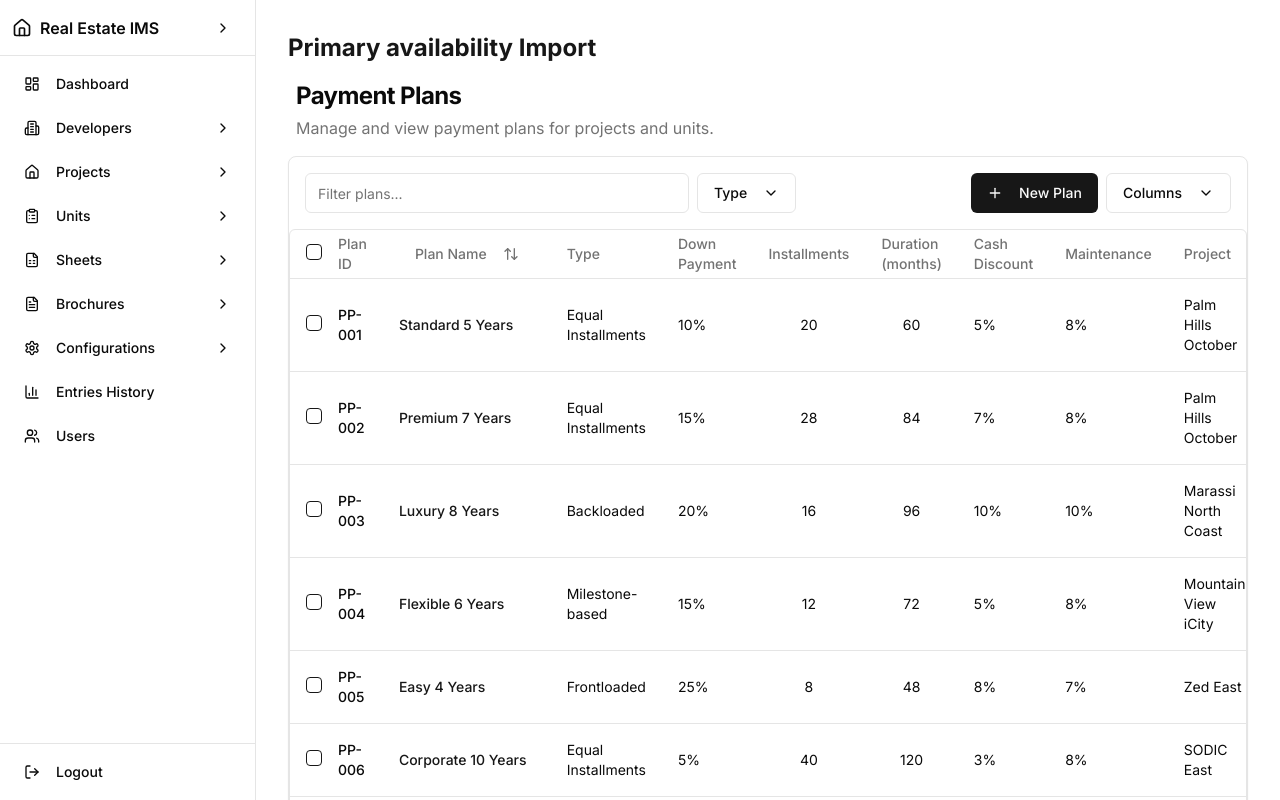
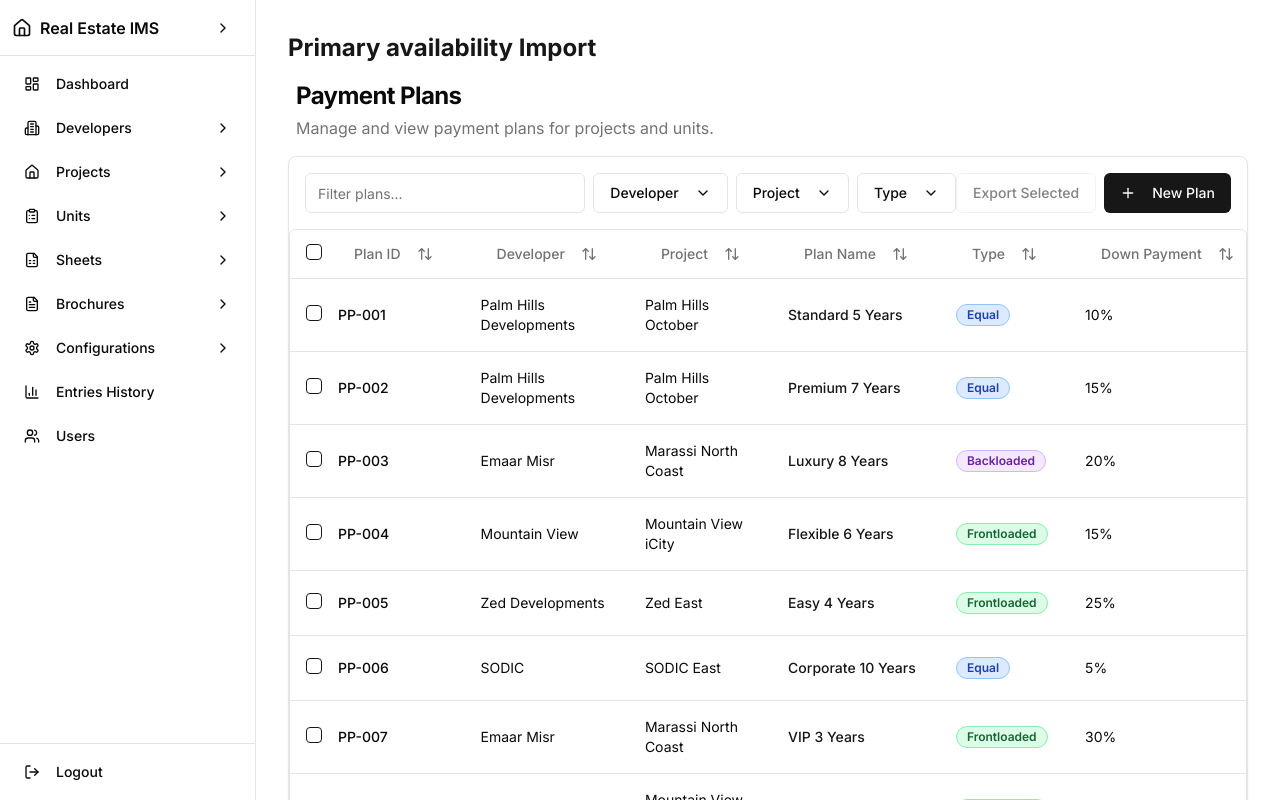
Before and after one commit to ezzhassan97/IMS_V0, a Next.js app: page /payment-plans in a window 1280 px wide. Shown: the top 800 px of the page. Built offline with nearby package versions, Linux system fonts and the light colour scheme.

Commit message:
refactor: restrict payment plan type to specific values
Remove dynamic column dropdown and update type column values

Co-authored-by: Ezz Hassan <89714476+ezzhassan97@users.noreply.github.com>

```diff
--- a/components/payment-plans/payment-plans-table.tsx
+++ b/components/payment-plans/payment-plans-table.tsx
@@ -20,7 +20,6 @@ import { Button } from "@/components/ui/button"
 import { Checkbox } from "@/components/ui/checkbox"
 import {
   DropdownMenu,
-  DropdownMenuCheckboxItem,
   DropdownMenuContent,
   DropdownMenuItem,
   DropdownMenuLabel,
@@ -38,7 +37,8 @@ const data: PaymentPlan[] = [
   {
     id: "PP-001",
     name: "Standard 5 Years",
-    type: "Equal Installments",
+    developer: "Palm Hills Developments",
+    type: "Equal",
     downPayment: 10,
     installments: 20,
     duration: 60,
@@ -47,11 +47,15 @@ const data: PaymentPlan[] = [
     clubhouseFee: 5,
     projectName: "Palm Hills October",
     status: "Active",
+    createdBy: "Ahmed Hassan",
+    createdAt: new Date(2023, 5, 15),
+    updatedAt: new Date(2023, 6, 20),
   },
   {
     id: "PP-002",
     name: "Premium 7 Years",
-    type: "Equal Installments",
+    developer: "Palm Hills Developments",
+    type: "Equal",
     downPayment: 15,
     installments: 28,
     duration: 84,
@@ -60,10 +64,14 @@ const data: PaymentPlan[] = [
     clubhouseFee: 5,
     projectName: "Palm Hills October",
     status: "Active",
+    createdBy: "Ahmed Hassan",
+    createdAt: new Date(2023, 5, 16),
+    updatedAt: new Date(2023, 6, 21),
   },
   {
     id: "PP-003",
     name: "Luxury 8 Years",
+    developer: "Emaar Misr",
     type: "Backloaded",
     downPayment: 20,
     installments: 16,
@@ -73,11 +81,15 @@ const data: PaymentPlan[] = [
     clubhouseFee: 7,
     projectName: "Marassi North Coast",
     status: "Active",
+    createdBy: "Sara Ahmed",
+    createdAt: new Date(2023, 7, 10),
+    updatedAt: new Date(2023, 8, 5),
   },
   {
     id: "PP-004",
     name: "Flexible 6 Years",
-    type: "Milestone-based",
+    developer: "Mountain View",
+    type: "Frontloaded",
     downPayment: 15,
     installments: 12,
     duration: 72,
@@ -86,10 +98,14 @@ const data: PaymentPlan[] = [
     clubhouseFee: 5,
     projectName: "Mountain View iCity",
     status: "Active",
+    createdBy: "Mohamed Ali",
+    createdAt: new Date(2023, 8, 20),
+    updatedAt: new Date(2023, 9, 15),
   },
   {
     id: "PP-005",
     name: "Easy 4 Years",
+    developer: "Zed Developments",
     type: "Frontloaded",
     downPayment: 25,
     installments: 8,
@@ -99,11 +115,15 @@ const data: PaymentPlan[] = [
     clubhouseFee: 4,
     projectName: "Zed East",
     status: "Active",
+    createdBy: "Laila Mahmoud",
+    createdAt: new Date(2023, 9, 5),
+    updatedAt: new Date(2023, 10, 10),
   },
   {
     id: "PP-006",
     name: "Corporate 10 Years",
-    type: "Equal Installments",
+    developer: "SODIC",
+    type: "Equal",
     downPayment: 5,
     installments: 40,
     duration: 120,
@@ -112,10 +132,14 @@ const data: PaymentPlan[] = [
     clubhouseFee: 5,
     projectName: "SODIC East",
     status: "Active",
+    createdBy: "Khaled Ibrahim",
+    createdAt: new Date(2023, 10, 15),
+    updatedAt: new Date(2023, 11, 20),
   },
   {
     id: "PP-007",
     name: "VIP 3 Years",
+    developer: "Emaar Misr",
     type: "Frontloaded",
     downPayment: 30,
     installments: 6,
@@ -124,12 +148,16 @@ const data: PaymentPlan[] = [
     maintenanceFee: 10,
     clubhouseFee: 7,
     projectName: "Marassi North Coast",
-    status: "Inactive",
+    status: "Hidden",
+    createdBy: "Sara Ahmed",
+    createdAt: new Date(2023, 11, 10),
+    updatedAt: new Date(2024, 0, 5),
   },
   {
     id: "PP-008",
     name: "Seasonal 5 Years",
-    type: "Milestone-based",
+    developer: "Mountain View",
+    type: "Frontloaded",
     downPayment: 20,
     installments: 10,
     duration: 60,
@@ -138,13 +166,30 @@ const data: PaymentPlan[] = [
     clubhouseFee: 5,
     projectName: "Mountain View iCity",
     status: "Active",
+    createdBy: "Mohamed Ali",
+    createdAt: new Date(2024, 0, 20),
+    updatedAt: new Date(2024, 1, 15),
   },
 ]
+
+const formatDuration = (months: number): string => {
+  const years = Math.floor(months / 12)
+  const remainingMonths = months % 12
+
+  if (years === 0) {
+    return `${remainingMonths} Month${remainingMonths !== 1 ? "s" : ""}`
+  } else if (remainingMonths === 0) {
+    return `${years} Year${years !== 1 ? "s" : ""}`
+  } else {
+    return `${years} Year${years !== 1 ? "s" : ""} ${remainingMonths} Month${remainingMonths !== 1 ? "s" : ""}`
+  }
+}
 
 export type PaymentPlan = {
   id: string
   name: string
-  type: "Equal Installments" | "Backloaded" | "Frontloaded" | "Milestone-based"
+  developer: string
+  type: "Equal" | "Backloaded" | "Frontloaded"
   downPayment: number
   installments: number
   duration: number
@@ -152,7 +197,10 @@ export type PaymentPlan = {
   maintenanceFee: number
   clubhouseFee: number
   projectName: string
-  status: "Active" | "Inactive"
+  status: "Active" | "Hidden"
+  createdBy: string
+  createdAt: Date
+  updatedAt: Date
 }
 
 export function PaymentPlansTable() {
@@ -190,8 +238,39 @@ export function PaymentPlansTable() {
     },
     {
       accessorKey: "id",
-      header: "Plan ID",
+      header: ({ column }) => {
+        return (
+          <Button variant="ghost" onClick={() => column.toggleSorting(column.getIsSorted() === "asc")}>
+            Plan ID
+            <ArrowUpDown className="ml-2 h-4 w-4" />
+          </Button>
+        )
+      },
       cell: ({ row }) => <div className="font-medium">{row.getValue("id")}</div>,
+    },
+    {
+      accessorKey: "developer",
+      header: ({ column }) => {
+        return (
+          <Button variant="ghost" onClick={() => column.toggleSorting(column.getIsSorted() === "asc")}>
+            Developer
+            <ArrowUpDown className="ml-2 h-4 w-4" />
+          </Button>
+        )
+      },
+      cell: ({ row }) => <div>{row.getValue("developer")}</div>,
+    },
+    {
+      accessorKey: "projectName",
+      header: ({ column }) => {
+        return (
+          <Button variant="ghost" onClick={() => column.toggleSorting(column.getIsSorted() === "asc")}>
+            Project
+            <ArrowUpDown className="ml-2 h-4 w-4" />
+          </Button>
+        )
+      },
+      cell: ({ row }) => <div>{row.getValue("projectName")}</div>,
     },
     {
       accessorKey: "name",
@@ -214,46 +293,106 @@ export function PaymentPlansTable() {
     },
     {
       accessorKey: "type",
-      header: "Type",
-      cell: ({ row }) => <div>{row.getValue("type")}</div>,
+      header: ({ column }) => {
+        return (
+          <Button variant="ghost" onClick={() => column.toggleSorting(column.getIsSorted() === "asc")}>
+            Type
+            <ArrowUpDown className="ml-2 h-4 w-4" />
+          </Button>
+        )
+      },
+      cell: ({ row }) => {
+        const type = row.getValue("type") as string
+        return (
+          <Badge
+            variant="outline"
+            className={
+              type === "Equal"
+                ? "bg-blue-100 text-blue-800 border-blue-300"
+                : type === "Backloaded"
+                  ? "bg-purple-100 text-purple-800 border-purple-300"
+                  : "bg-green-100 text-green-800 border-green-300"
+            }
+          >
+            {type}
+          </Badge>
+        )
+      },
     },
     {
       accessorKey: "downPayment",
-      header: "Down Payment",
+      header: ({ column }) => {
+        return (
+          <Button variant="ghost" onClick={() => column.toggleSorting(column.getIsSorted() === "asc")}>
+            Down Payment
+            <ArrowUpDown className="ml-2 h-4 w-4" />
+          </Button>
+        )
+      },
       cell: ({ row }) => <div>{row.getValue("downPayment")}%</div>,
     },
     {
-      accessorKey: "installments",
-      header: "Installments",
-      cell: ({ row }) => <div className="text-center">{row.getValue("installments")}</div>,
-    },
-    {
       accessorKey: "duration",
-      header: "Duration (months)",
-      cell: ({ row }) => <div className="text-center">{row.getValue("duration")}</div>,
-    },
-    {
-      accessorKey: "cashDiscount",
-      header: "Cash Discount",
-      cell: ({ row }) => <div>{row.getValue("cashDiscount")}%</div>,
-    },
-    {
-      accessorKey: "maintenanceFee",
-      header: "Maintenance",
-      cell: ({ row }) => <div>{row.getValue("maintenanceFee")}%</div>,
-    },
-    {
-      accessorKey: "projectName",
-      header: "Project",
-      cell: ({ row }) => <div>{row.getValue("projectName")}</div>,
+      header: ({ column }) => {
+        return (
+          <Button variant="ghost" onClick={() => column.toggleSorting(column.getIsSorted() === "asc")}>
+            Duration
+            <ArrowUpDown className="ml-2 h-4 w-4" />
+          </Button>
+        )
+      },
+      cell: ({ row }) => <div>{formatDuration(row.getValue("duration"))}</div>,
     },
     {
       accessorKey: "status",
-      header: "Status",
+      header: ({ column }) => {
+        return (
+          <Button variant="ghost" onClick={() => column.toggleSorting(column.getIsSorted() === "asc")}>
+            Status
+            <ArrowUpDown className="ml-2 h-4 w-4" />
+          </Button>
+        )
+      },
       cell: ({ row }) => {
         const status = row.getValue("status") as string
         return <Badge variant={status === "Active" ? "default" : "secondary"}>{status}</Badge>
       },
+    },
+    {
+      accessorKey: "createdBy",
+      header: ({ column }) => {
+        return (
+          <Button variant="ghost" onClick={() => column.toggleSorting(column.getIsSorted() === "asc")}>
+            Created By
+            <ArrowUpDown className="ml-2 h-4 w-4" />
+          </Button>
+        )
+      },
+      cell: ({ row }) => <div>{row.getValue("createdBy")}</div>,
+    },
+    {
+      accessorKey: "createdAt",
+      header: ({ column }) => {
+        return (
+          <Button variant="ghost" onClick={() => column.toggleSorting(column.getIsSorted() === "asc")}>
+            Created At
+            <ArrowUpDown className="ml-2 h-4 w-4" />
+          </Button>
+        )
+      },
+      cell: ({ row }) => <div>{(row.getValue("createdAt") as Date).toLocaleDateString()}</div>,
+    },
+    {
+      accessorKey: "updatedAt",
+      header: ({ column }) => {
+        return (
+          <Button variant="ghost" onClick={() => column.toggleSorting(column.getIsSorted() === "asc")}>
+            Updated At
+            <ArrowUpDown className="ml-2 h-4 w-4" />
+          </Button>
+        )
+      },
+      cell: ({ row }) => <div>{(row.getValue("updatedAt") as Date).toLocaleDateString()}</div>,
     },
     {
       id: "actions",
@@ -305,6 +444,41 @@ export function PaymentPlansTable() {
     },
   })
 
+  const handleExportSelected = () => {
+    const selectedRows = table.getFilteredSelectedRowModel().rows
+    if (selectedRows.length === 0) return
+
+    const selectedData = selectedRows.map((row) => row.original)
+    const csvContent = [
+      // Headers
+      Object.keys(selectedData[0]).join(","),
+      // Data rows
+      ...selectedData.map((item) => {
+        return Object.values(item)
+          .map((value) => {
+            if (value instanceof Date) {
+              return value.toISOString().split("T")[0]
+            }
+            if (typeof value === "string" && value.includes(",")) {
+              return `"${value}"`
+            }
+            return value
+          })
+          .join(",")
+      }),
+    ].join("\n")
+
+    const blob = new Blob([csvContent], { type: "text/csv;charset=utf-8;" })
+    const url = URL.createObjectURL(blob)
+    const link = document.createElement("a")
+    link.setAttribute("href", url)
+    link.setAttribute("download", `payment-plans-export-${new Date().toISOString().split("T")[0]}.csv`)
+    link.style.visibility = "hidden"
+    document.body.appendChild(link)
+    link.click()
+    document.body.removeChild(link)
+  }
+
   return (
     <>
       {showModal && (
@@ -327,14 +501,74 @@ export function PaymentPlansTable() {
             />
             <DropdownMenu>
               <DropdownMenuTrigger asChild>
-                <Button variant="outline" className="ml-auto">
+                <Button variant="outline">
+                  Developer <ChevronDown className="ml-2 h-4 w-4" />
+                </Button>
+              </DropdownMenuTrigger>
+              <DropdownMenuContent align="end">
+                <DropdownMenuLabel>Filter by Developer</DropdownMenuLabel>
+                <DropdownMenuItem
+                  onClick={() => table.getColumn("developer")?.setFilterValue("Palm Hills Developments")}
+                >
+                  Palm Hills Developments
+                </DropdownMenuItem>
+                <DropdownMenuItem onClick={() => table.getColumn("developer")?.setFilterValue("Emaar Misr")}>
+                  Emaar Misr
+                </DropdownMenuItem>
+                <DropdownMenuItem onClick={() => table.getColumn("developer")?.setFilterValue("Mountain View")}>
+                  Mountain View
+                </DropdownMenuItem>
+                <DropdownMenuItem onClick={() => table.getColumn("developer")?.setFilterValue("Zed Developments")}>
+                  Zed Developments
+                </DropdownMenuItem>
+                <DropdownMenuItem onClick={() => table.getColumn("developer")?.setFilterValue("SODIC")}>
+                  SODIC
+                </DropdownMenuItem>
+                <DropdownMenuSeparator />
+                <DropdownMenuItem onClick={() => table.getColumn("developer")?.setFilterValue("")}>
+                  Clear Filter
+                </DropdownMenuItem>
+              </DropdownMenuContent>
+            </DropdownMenu>
+            <DropdownMenu>
+              <DropdownMenuTrigger asChild>
+                <Button variant="outline">
+                  Project <ChevronDown className="ml-2 h-4 w-4" />
+                </Button>
+              </DropdownMenuTrigger>
+              <DropdownMenuContent align="end">
+                <DropdownMenuLabel>Filter by Project</DropdownMenuLabel>
+                <DropdownMenuItem onClick={() => table.getColumn("projectName")?.setFilterValue("Palm Hills October")}>
+                  Palm Hills October
+                </DropdownMenuItem>
+                <DropdownMenuItem onClick={() => table.getColumn("projectName")?.setFilterValue("Marassi North Coast")}>
+                  Marassi North Coast
+                </DropdownMenuItem>
+                <DropdownMenuItem onClick={() => table.getColumn("projectName")?.setFilterValue("Mountain View iCity")}>
+                  Mountain View iCity
+                </DropdownMenuItem>
+                <DropdownMenuItem onClick={() => table.getColumn("projectName")?.setFilterValue("Zed East")}>
+                  Zed East
+                </DropdownMenuItem>
+                <DropdownMenuItem onClick={() => table.getColumn("projectName")?.setFilterValue("SODIC East")}>
+                  SODIC East
+                </DropdownMenuItem>
+                <DropdownMenuSeparator />
+                <DropdownMenuItem onClick={() => table.getColumn("projectName")?.setFilterValue("")}>
+                  Clear Filter
+                </DropdownMenuItem>
+              </DropdownMenuContent>
+            </DropdownMenu>
+            <DropdownMenu>
+              <DropdownMenuTrigger asChild>
+                <Button variant="outline">
                   Type <ChevronDown className="ml-2 h-4 w-4" />
                 </Button>
               </DropdownMenuTrigger>
               <DropdownMenuContent align="end">
                 <DropdownMenuLabel>Filter by Type</DropdownMenuLabel>
-                <DropdownMenuItem onClick={() => table.getColumn("type")?.setFilterValue("Equal Installments")}>
-                  Equal Installments
+                <DropdownMenuItem onClick={() => table.getColumn("type")?.setFilterValue("Equal")}>
+                  Equal
                 </DropdownMenuItem>
                 <DropdownMenuItem onClick={() => table.getColumn("type")?.setFilterValue("Backloaded")}>
                   Backloaded
@@ -342,15 +576,21 @@ export function PaymentPlansTable() {
                 <DropdownMenuItem onClick={() => table.getColumn("type")?.setFilterValue("Frontloaded")}>
                   Frontloaded
                 </DropdownMenuItem>
-                <DropdownMenuItem onClick={() => table.getColumn("type")?.setFilterValue("Milestone-based")}>
-                  Milestone-based
+                <DropdownMenuSeparator />
+                <DropdownMenuItem onClick={() => table.getColumn("type")?.setFilterValue("")}>
+                  Clear Filter
                 </DropdownMenuItem>
-                <DropdownMenuSeparator />
-                <DropdownMenuItem onClick={() => table.resetColumnFilters()}>Clear Filters</DropdownMenuItem>
               </DropdownMenuContent>
             </DropdownMenu>
           </div>
           <div className="flex items-center space-x-2">
+            <Button
+              variant="outline"
+              onClick={handleExportSelected}
+              disabled={table.getFilteredSelectedRowModel().rows.length === 0}
+            >
+              Export Selected
+            </Button>
             <Button
               onClick={() => {
                 setEditingPlan(null)
@@ -360,30 +600,6 @@ export function PaymentPlansTable() {
               <Plus className="mr-2 h-4 w-4" />
               New Plan
             </Button>
-            <DropdownMenu>
-              <DropdownMenuTrigger asChild>
-                <Button variant="outline">
-                  Columns <ChevronDown className="ml-2 h-4 w-4" />
-                </Button>
-              </DropdownMenuTrigger>
-              <DropdownMenuContent align="end">
-                {table
-                  .getAllColumns()
-                  .filter((column) => column.getCanHide())
-                  .map((column) => {
-                    return (
-                      <DropdownMenuCheckboxItem
-                        key={column.id}
-                        className="capitalize"
-                        checked={column.getIsVisible()}
-                        onCheckedChange={(value) => column.toggleVisibility(!!value)}
-                      >
-                        {column.id}
-                      </DropdownMenuCheckboxItem>
-                    )
-                  })}
-              </DropdownMenuContent>
-            </DropdownMenu>
           </div>
         </div>
         <div className="rounded-md border">
--- a/components/sheets/sheet-data-transformer.tsx
+++ b/components/sheets/sheet-data-transformer.tsx
@@ -2589,20 +2589,7 @@ export function SheetDataTransformer({
                 </div>
               </div>
 
-              {/* Add column-level action for Bedrooms column */}
-              <div className="border-b px-4 py-2 bg-yellow-50/50 flex justify-end">
-                <div className="flex items-center gap-2">
-                  <span className="text-sm font-medium text-yellow-800">Accept all suggested bedroom values?</span>
-                  <Button size="sm" variant="outline" className="h-7 text-xs py-0 px-3 text-green-700">
-                    <Check className="h-3 w-3 mr-1" />
-                    Accept All
-                  </Button>
-                  <Button size="sm" variant="outline" className="h-7 text-xs py-0 px-3 text-red-700">
-                    <X className="h-3 w-3 mr-1" />
-                    Reject All
-                  </Button>
-                </div>
-              </div>
+              {/* Remove the entire banner div that contains the buttons */}
               <div className="overflow-x-auto">
                 <Table className="text-xs">
                   <TableHeader>
@@ -2635,12 +2622,24 @@ export function SheetDataTransformer({
                           >
                             <div className="flex flex-col items-start gap-1">
                               {isBedrooms && (
+                                <div className="flex flex-col gap-1 w-full">
                                   <Badge
                                     variant="outline"
                                     className="bg-yellow-100 text-yellow-800 border-yellow-300 mb-1 text-[10px]"
                                   >
                                     (Suggested)
                                   </Badge>
+                                  <div className="flex gap-1 justify-end">
+                                    <Button size="sm" variant="outline" className="h-5 px-1 py-0 text-[9px]">
+                                      <Check className="h-3 w-3 text-green-700 mr-1" />
+                                      Accept All
+                                    </Button>
+                                    <Button size="sm" variant="outline" className="h-5 px-1 py-0 text-[9px]">
+                                      <X className="h-3 w-3 text-red-700 mr-1" />
+                                      Reject All
+                                    </Button>
+                                  </div>
+                                </div>
                               )}
                               {isBathrooms && (
                                 <Badge
@@ -2769,7 +2768,6 @@ ${isMissingDataColumn ? "bg-yellow-50/30" : ""}`}
                                           className="h-5 text-[10px] py-0 px-2 text-green-700"
                                         >
                                           <Check className="h-3 w-3 mr-1" />
-                                          Accept
                                         </Button>
                                         <Button
                                           variant="outline"
@@ -2777,7 +2775,6 @@ ${isMissingDataColumn ? "bg-yellow-50/30" : ""}`}
                                           className="h-5 text-[10px] py-0 px-2 text-red-700"
                                         >
                                           <X className="h-3 w-3 mr-1" />
-                                          Reject
                                         </Button>
                                       </div>
                                     </div>
```
Also changed, not shown: 1 other file (tests, documents, lock files or other folders). Lines whose indentation alone changed are shown as unchanged.
